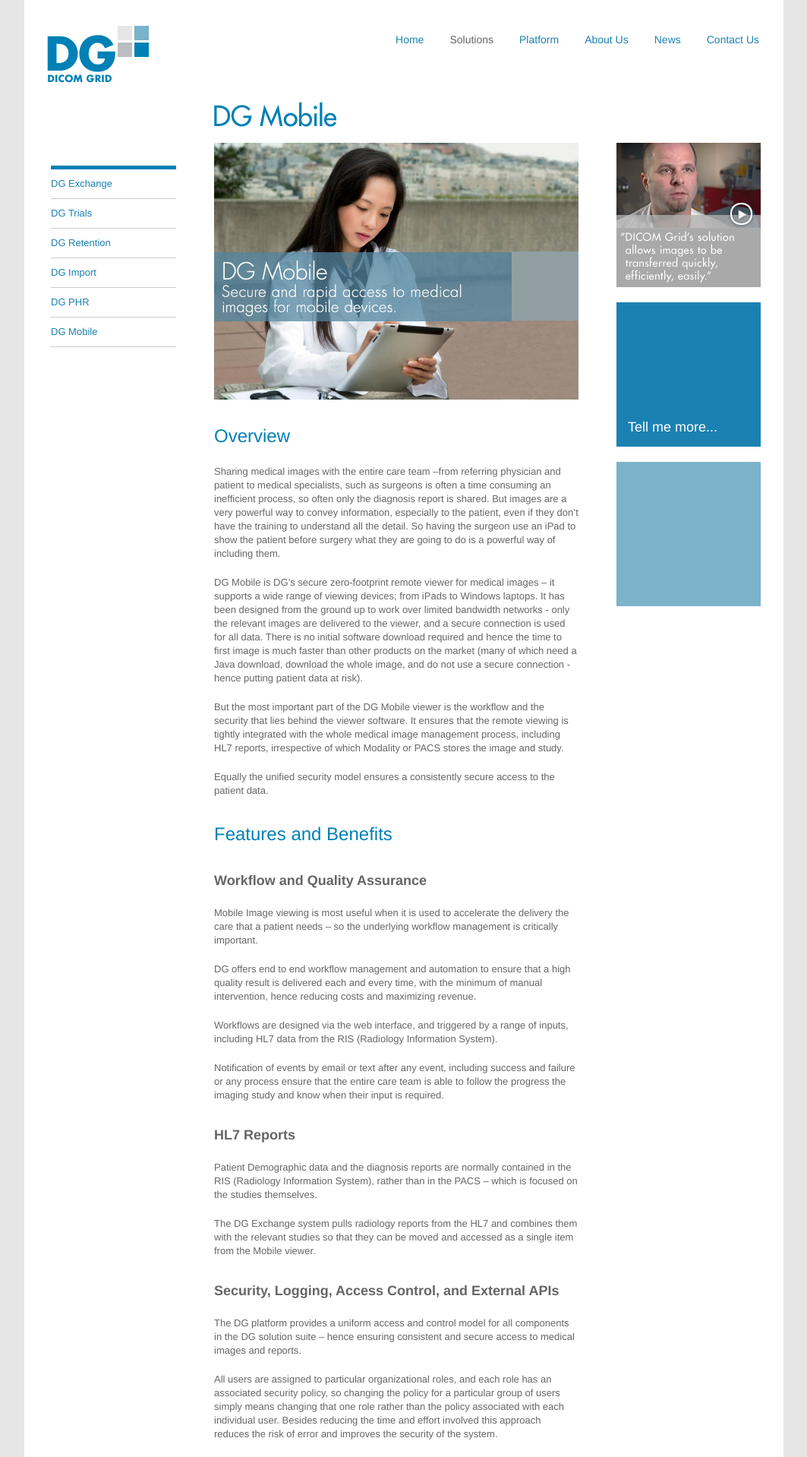
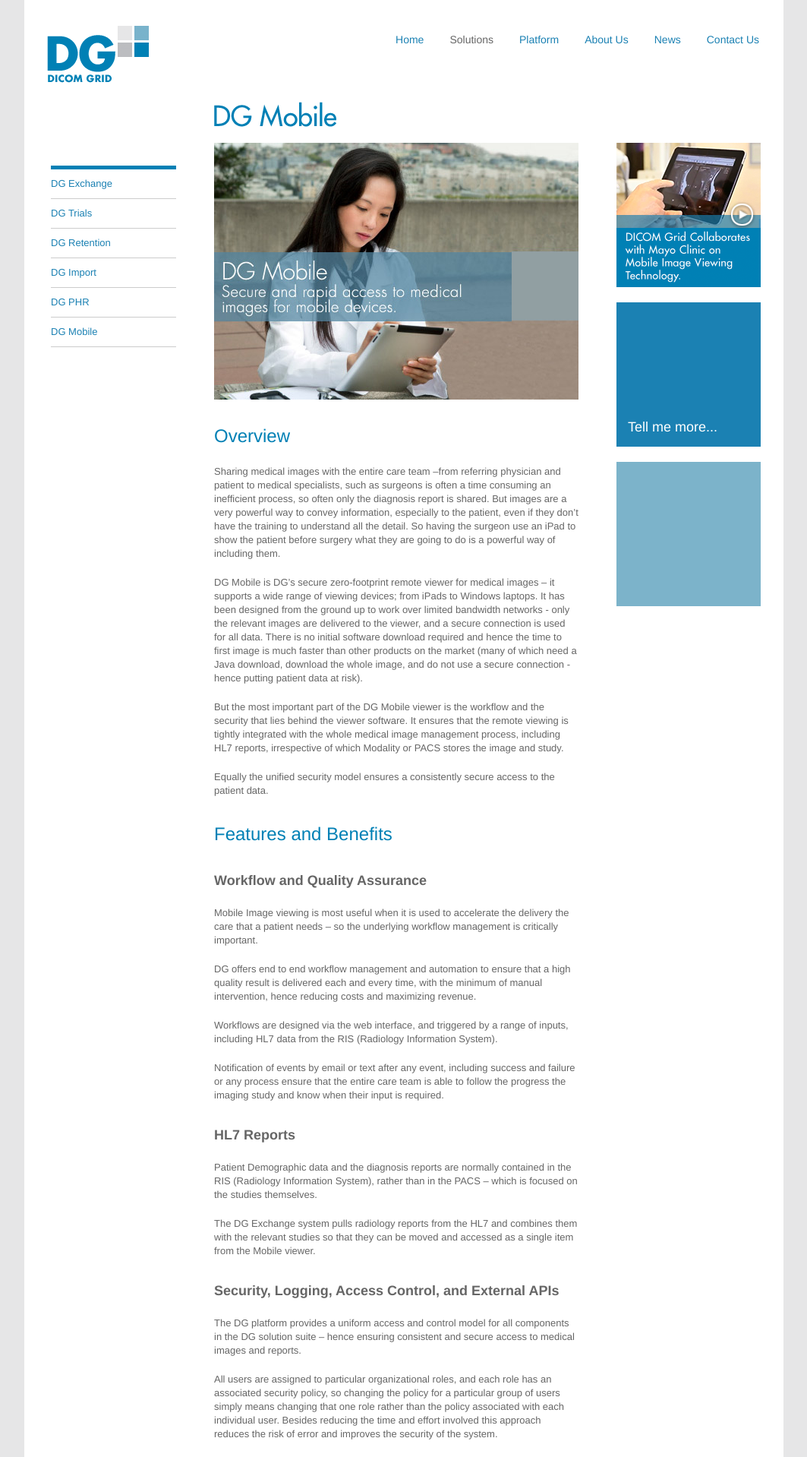
Before and after one commit to kevinold/dg-jekyll, a Jekyll site: the page built from solutions/dg-mobile/mobile-medical-image-access-dicom-viewer.html, in a window 1280 px wide. Shown: the top 1918 px of the page at 76% size, without its empty margins (108-1171 px from the left). Built offline with Jekyll 4.4.1, drawn with Linux system fonts in a browser that asks for light colours; Markdown is read by kramdown in place of the engine named in the settings.

Commit message:
update dg-mobile video image

```diff
--- a/solutions/dg-mobile/mobile-medical-image-access-dicom-viewer.html
+++ b/solutions/dg-mobile/mobile-medical-image-access-dicom-viewer.html
@@ -2,7 +2,7 @@
 layout: solutions
 title: Mobile Medical Image Access | Mobile DICOM viewer | iPad iPhone Android
 nav: solutions
-right_box_0: videoSolutions2.png
+right_box_0: videoSolutions4.png
 video_num: 3
 right_box_1: blue
 right_box_2: light_blue
```
Also changed, not shown: img/solutions/videoSolutions4.png (added), 2 other files.
